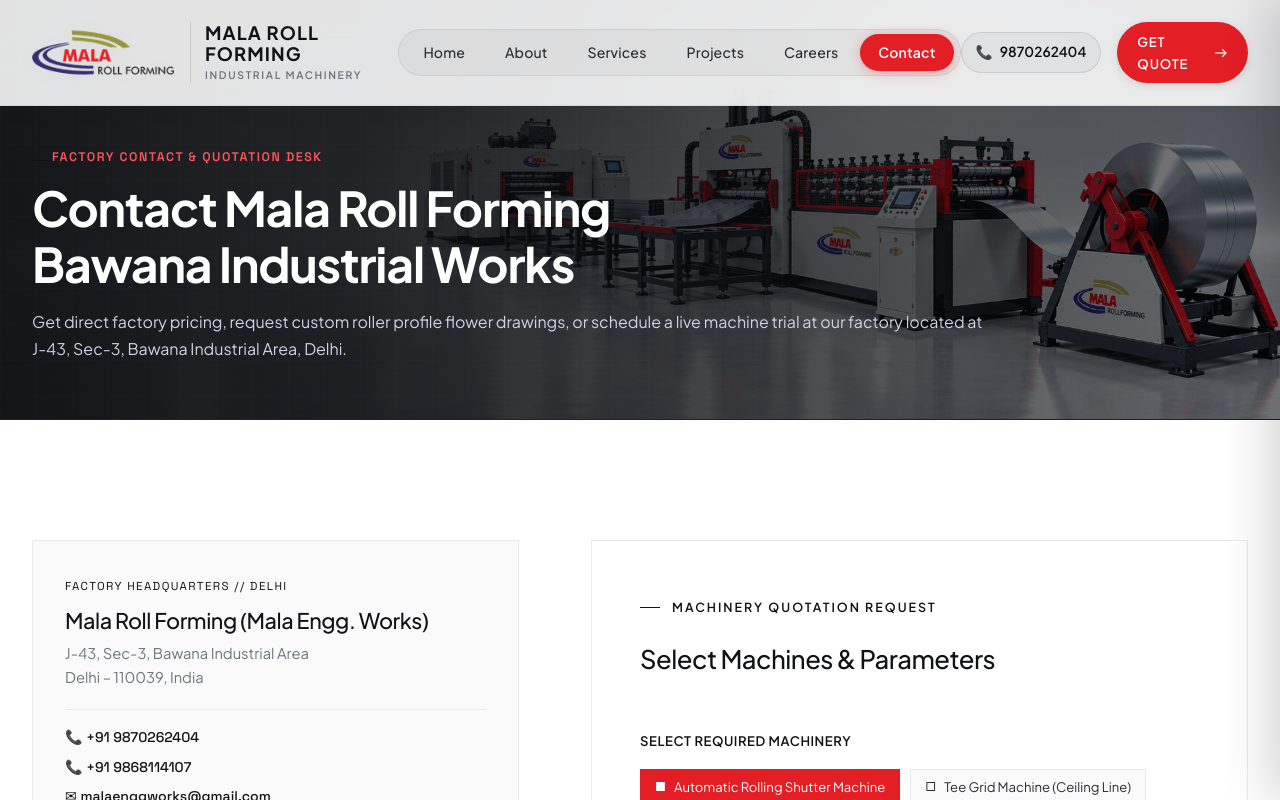
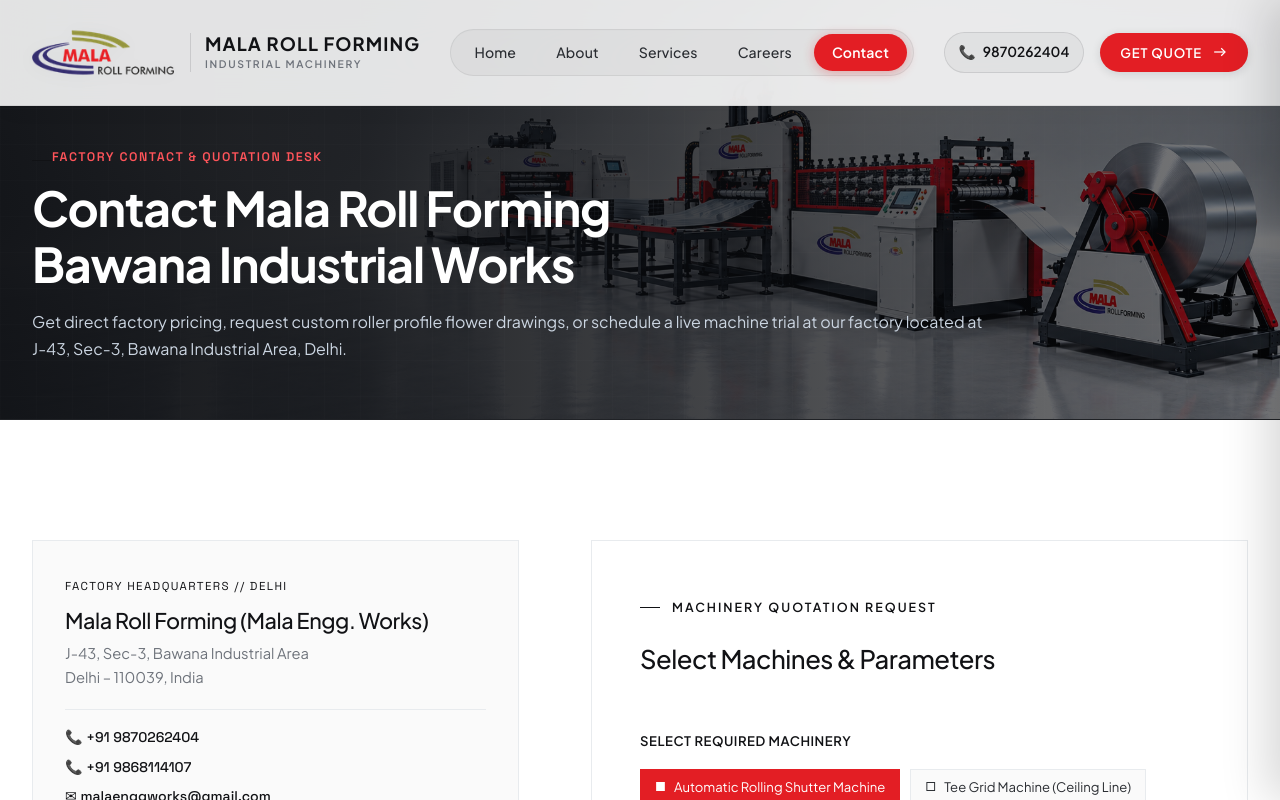
Before and after one commit to Akshat0811hub/malaa, a React (Vite) app: page /contact in a window 1280 px wide. Shown: the top 800 px of the page. Built offline with nearby package versions, Linux system fonts and the light colour scheme.

Commit message:
project hidden from header

```diff
--- a/src/components/Header/Header.jsx
+++ b/src/components/Header/Header.jsx
@@ -45,7 +45,7 @@
     { label: 'Home', path: '/' },
     { label: 'About', path: '/about' },
     { label: 'Services', path: '/services' },
-    { label: 'Projects', path: '/projects' },
+    // { label: 'Projects', path: '/projects' },
     { label: 'Careers', path: '/careers' },
     { label: 'Contact', path: '/contact' }
   ];
```
